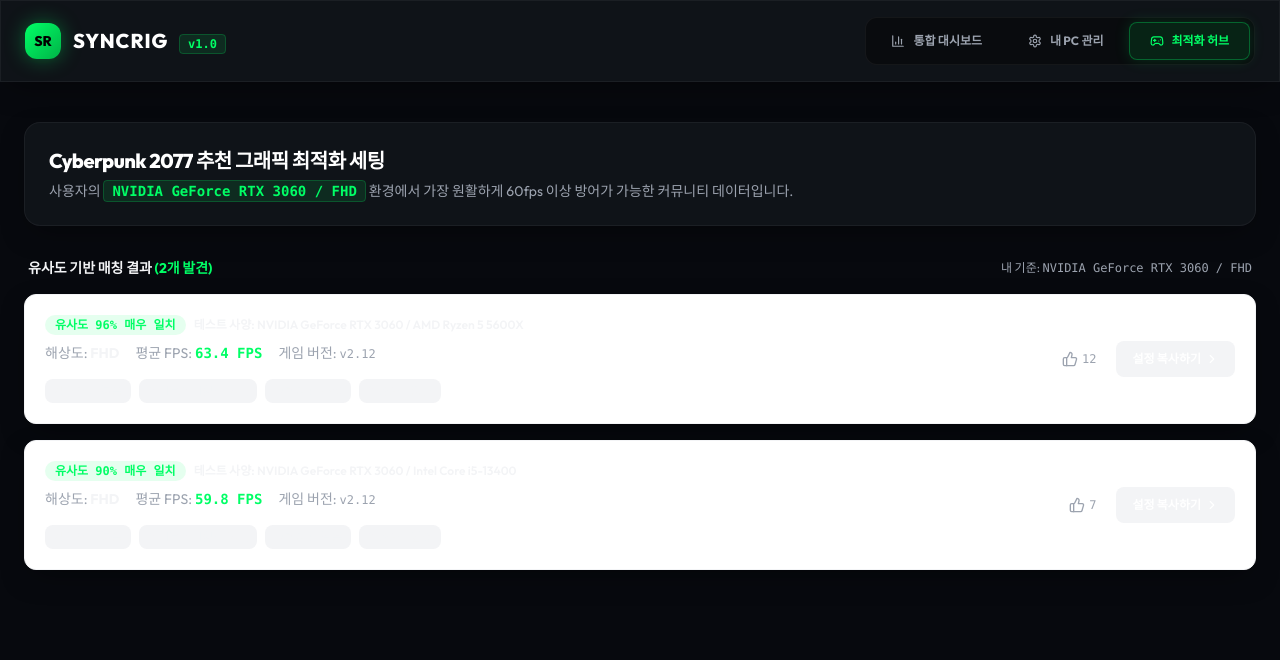
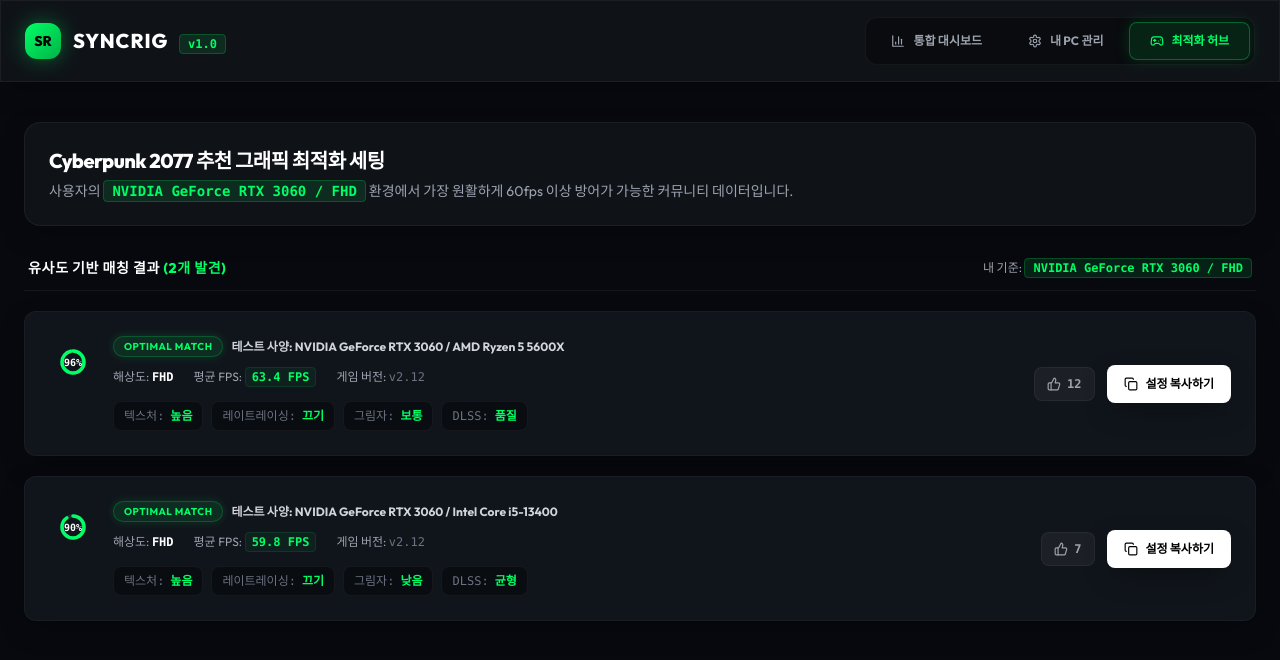
Before and after one commit to lgw323/webserviceplatform, a React (Vite) app in the folder webplatform_w10/: page / in a window 1280 px wide. Both pictures are taken after a click on the button "최적화 허브". Shown: the top 660 px of the page. Built offline with nearby package versions, Linux system fonts and the light colour scheme; no server answers.

Commit message:
upload#10: webplatform_w10/src/components/RecommendationList.jsx - 매칭 유사도 SVG 서클 프로그레스 게이지 탑재 및 설정 복사 클립보드 피드백 보완

```diff
--- a/webplatform_w10/src/components/RecommendationList.jsx
+++ b/webplatform_w10/src/components/RecommendationList.jsx
@@ -1,71 +1,147 @@
-import React from 'react';
-import { ThumbsUp, ShieldAlert, CheckCircle2, ChevronRight } from 'lucide-react';
+import React, { useState } from 'react';
+import { ThumbsUp, ShieldAlert, CheckCircle2, ChevronRight, Check, Copy } from 'lucide-react';
 
 export default function RecommendationList({ recommendations, userSpec }) {
+  const [copiedId, setCopiedId] = useState(null);
+
+  const handleCopySettings = (item) => {
+    const settingsString = Object.entries(item.settings)
+      .map(([key, val]) => `${key}: ${val}`)
+      .join('\n');
+
+    navigator.clipboard.writeText(settingsString).then(() => {
+      setCopiedId(item.id);
+      setTimeout(() => {
+        setCopiedId(null);
+      }, 2000);
+    }).catch(err => {
+      console.error('클립보드 복사 실패:', err);
+    });
+  };
+
   if (!recommendations || recommendations.length === 0) {
     return (
-      <div className="text-center py-12 bg-white rounded-brand-lg border border-gray-100 shadow-brand-soft">
-        <p className="text-sm text-neutral-grayText">내 하드웨어와 매칭되는 그래픽 프로파일이 아직 없습니다.</p>
-        <p className="text-xs text-neutral-grayText/60 mt-1">다른 해상도나 사양의 프로파일을 탐색해 보세요.</p>
+      <div className="text-center py-16 glass-panel rounded-brand-lg border border-white/5 shadow-brand-soft">
+        <p className="text-sm text-gray-400">내 하드웨어와 매칭되는 그래픽 프로파일이 아직 없습니다.</p>
+        <p className="text-xs text-gray-500 mt-2">다른 해상도나 사양의 프로파일을 탐색해 보세요.</p>
       </div>
     );
   }
 
   return (
-    <div className="space-y-4">
-      <div className="flex justify-between items-center px-1">
-        <h3 className="text-sm font-bold text-brand-charcoal">
-          유사도 기반 매칭 결과 <span className="text-brand-green">({recommendations.length}개 발견)</span>
+    <div className="space-y-5">
+      <div className="flex justify-between items-center px-1 border-b border-white/5 pb-3">
+        <h3 className="text-sm font-extrabold text-white uppercase tracking-wider">
+          유사도 기반 매칭 결과 <span className="text-[#00ff66]">({recommendations.length}개 발견)</span>
         </h3>
-        <span className="text-xs text-neutral-grayText">
-          내 기준: <span className="font-mono text-xs">{userSpec.gpu_model} / {userSpec.resolution}</span>
+        <span className="text-xs text-gray-400">
+          내 기준: <span className="font-mono font-bold text-[#00ff66] bg-[#00ff66]/10 px-2 py-0.5 rounded border border-[#00ff66]/20">{userSpec.gpu_model} / {userSpec.resolution}</span>
         </span>
       </div>
 
-      <div className="grid gap-4 md:grid-cols-1">
+      <div className="grid gap-5 md:grid-cols-1">
         {recommendations.map((item) => {
           const matchPercent = Math.round(item.similarity_score * 100);
           const isHighMatch = matchPercent >= 90;
 
+          // SVG Circle telemetry parameters
+          const radius = 18;
+          const stroke = 3.5;
+          const normalizedRadius = radius - stroke * 2;
+          const circumference = normalizedRadius * 2 * Math.PI;
+          const strokeDashoffset = circumference - (matchPercent / 100) * circumference;
+
           return (
             <div
               key={item.id}
-              className="bg-white hover:bg-neutral-offwhite border border-gray-100 hover:border-gray-200 rounded-brand-md p-5 transition-all duration-200 shadow-brand-soft flex flex-col md:flex-row md:items-center md:justify-between gap-4"
+              className="glass-card rounded-brand-md p-6 border border-white/5 hover:border-[#00ff66]/20 transition-all duration-300 shadow-brand-soft flex flex-col md:flex-row md:items-center md:justify-between gap-5 relative overflow-hidden"
             >
-              <div className="space-y-2">
-                <div className="flex items-center space-x-2">
-                  <span className={`px-2.5 py-0.5 rounded-full text-xs font-bold font-mono ${
-                    isHighMatch ? 'bg-brand-green/10 text-brand-green' : 'bg-amber-500/10 text-amber-500'
+              <div className="flex items-start gap-4">
+                {/* SVG circular gauge */}
+                <div className="relative flex items-center justify-center flex-shrink-0 mt-0.5">
+                  <svg className="w-12 h-12 transform -rotate-90">
+                    <circle
+                      className="text-gray-800"
+                      strokeWidth={stroke}
+                      stroke="currentColor"
+                      fill="transparent"
+                      r={normalizedRadius}
+                      cx="24"
+                      cy="24"
+                    />
+                    <svg className="w-12 h-12">
+                      <circle
+                        className={`${isHighMatch ? 'text-[#00ff66]' : 'text-amber-500'}`}
+                        strokeWidth={stroke}
+                        strokeDasharray={circumference + ' ' + circumference}
+                        style={{ strokeDashoffset }}
+                        strokeLinecap="round"
+                        stroke="currentColor"
+                        fill="transparent"
+                        r={normalizedRadius}
+                        cx="24"
+                        cy="24"
+                      />
+                    </svg>
+                  </svg>
+                  <span className="absolute text-[10px] font-extrabold font-mono text-white">
+                    {matchPercent}%
+                  </span>
+                </div>
+
+                <div className="space-y-3 flex-1">
+                  <div className="flex items-center flex-wrap gap-2">
+                    <span className={`px-2.5 py-0.5 rounded-full text-[10px] font-bold uppercase tracking-wider ${
+                      isHighMatch
+                        ? 'bg-[#00ff66]/10 text-[#00ff66] border border-[#00ff66]/20 shadow-[0_0_10px_rgba(0,255,102,0.15)]'
+                        : 'bg-amber-500/10 text-amber-500 border border-amber-500/20'
                     }`}>
-                    유사도 {matchPercent}% {isHighMatch ? '매우 일치' : '보통 일치'}
+                      {isHighMatch ? 'Optimal Match' : 'Normal Match'}
                     </span>
-                  <span className="text-xs font-semibold text-brand-charcoal">
+                    <span className="text-xs font-bold text-gray-300">
                       테스트 사양: {item.hardware.gpu || item.hardware.gpu_model} / {item.hardware.cpu || item.hardware.cpu_model}
                     </span>
                   </div>
 
-                <div className="text-sm text-neutral-grayText flex flex-wrap gap-x-4 gap-y-1">
-                  <span>해상도: <strong className="text-brand-charcoal">{item.hardware.resolution}</strong></span>
-                  <span>평균 FPS: <strong className="text-brand-green font-mono">{item.avg_fps} FPS</strong></span>
-                  <span>게임 버전: <span className="text-xs font-mono">{item.game_version}</span></span>
+                  <div className="text-xs text-gray-400 flex flex-wrap gap-x-5 gap-y-1.5">
+                    <span>해상도: <strong className="text-white font-mono">{item.hardware.resolution}</strong></span>
+                    <span>평균 FPS: <strong className="text-[#00ff66] font-mono bg-[#00ff66]/5 px-1.5 py-0.5 rounded border border-[#00ff66]/10">{item.avg_fps} FPS</strong></span>
+                    <span>게임 버전: <span className="font-mono text-gray-500">{item.game_version}</span></span>
                   </div>
 
-                <div className="pt-2 flex flex-wrap gap-2">
+                  <div className="pt-1 flex flex-wrap gap-2">
                     {Object.entries(item.settings).map(([key, val]) => (
-                    <span key={key} className="inline-flex items-center text-xs bg-gray-100 text-brand-charcoal px-2 py-1 rounded-brand-sm font-mono">
-                      {key}: {val}
+                      <span key={key} className="inline-flex items-center text-xs bg-black/40 text-gray-300 px-2.5 py-1.5 rounded-brand-sm font-mono border border-white/5">
+                        <span className="text-gray-500 mr-1.5">{key}:</span>
+                        <span className="text-[#00ff66] font-bold">{val}</span>
                       </span>
                     ))}
                   </div>
                 </div>
+              </div>
 
-              <div className="flex items-center md:self-center gap-3">
-                <button className="flex items-center justify-center p-2 rounded-brand-sm hover:bg-gray-100 text-neutral-grayText hover:text-brand-green transition-colors">
-                  <ThumbsUp size={16} />
-                  <span className="text-xs font-mono ml-1">{item.likes || 0}</span>
+              <div className="flex items-center self-end md:self-center gap-3 pt-3 md:pt-0 border-t border-white/5 md:border-t-0 w-full md:w-auto justify-end">
+                <button className="flex items-center justify-center py-2 px-3 rounded-brand-sm bg-white/5 hover:bg-white/10 text-gray-400 hover:text-[#00ff66] transition-colors border border-white/5">
+                  <ThumbsUp size={14} className="mr-1.5" />
+                  <span className="text-xs font-mono font-bold">{item.likes || 0}</span>
                 </button>
-                <button className="px-4 py-2.5 bg-brand-charcoal hover:bg-brand-dark text-white text-xs font-bold rounded-brand-sm flex items-center gap-1 transition-colors">
-                  설정 복사하기 <ChevronRight size={14} />
+                <button
+                  onClick={() => handleCopySettings(item)}
+                  className={`px-4 py-2.5 text-xs font-extrabold rounded-brand-sm flex items-center gap-2 transition-all duration-300 border ${
+                    copiedId === item.id
+                      ? 'bg-[#00ff66]/15 text-[#00ff66] border-[#00ff66]/30 shadow-brand-glow-subtle'
+                      : 'bg-white text-black hover:bg-gray-200 border-transparent shadow-brand-soft'
+                  }`}
+                >
+                  {copiedId === item.id ? (
+                    <>
+                      <Check size={14} /> 복사 완료!
+                    </>
+                  ) : (
+                    <>
+                      <Copy size={14} /> 설정 복사하기
+                    </>
+                  )}
                 </button>
               </div>
             </div>
```
Lines whose indentation alone changed are shown as unchanged.
